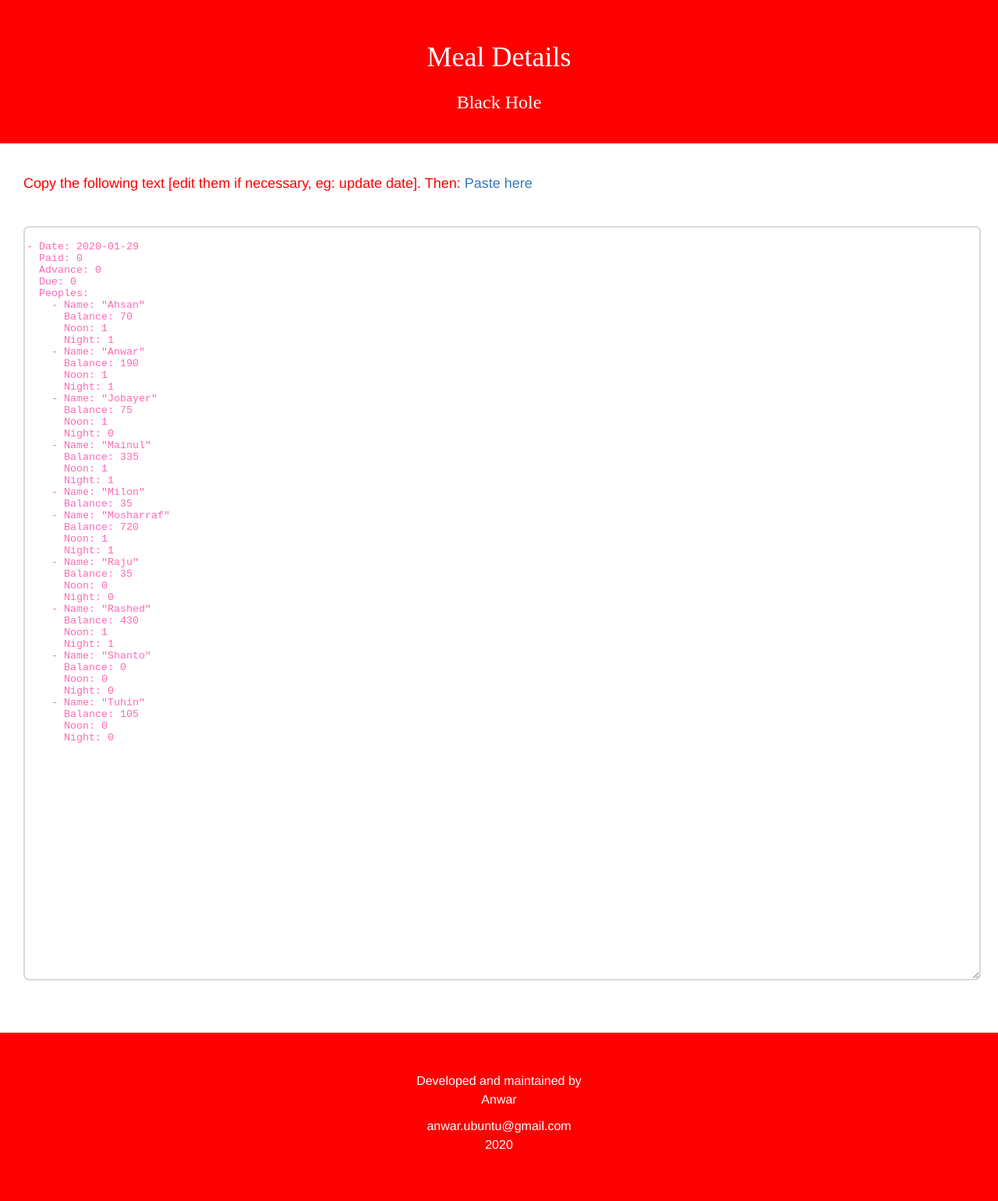
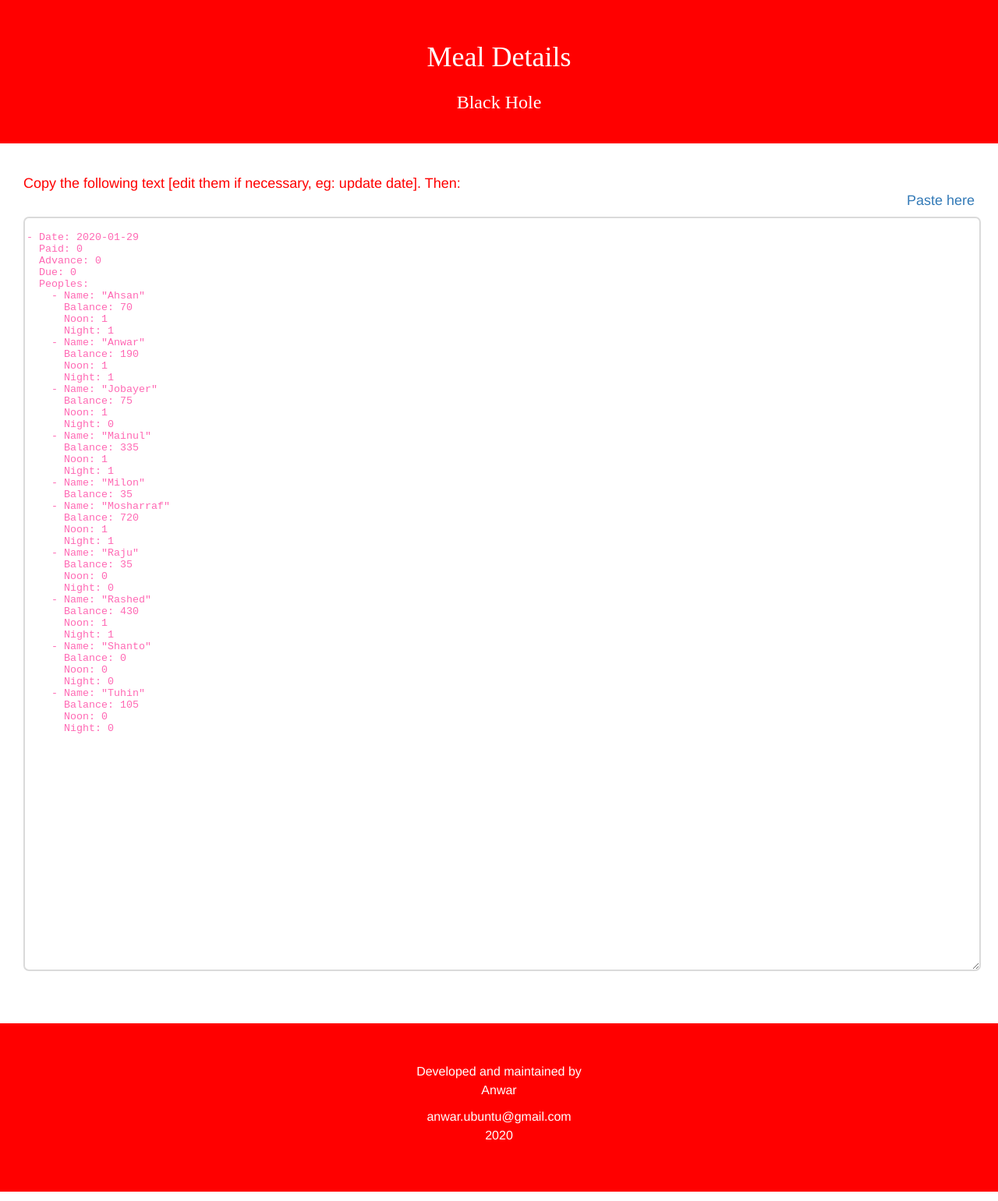
Before and after one commit to coderanwar/meals, a Jekyll site: the page built from update.html, in a window 1280 px wide. Shown: the whole page at 78% size. Built offline with Jekyll 4.4.1, drawn with Linux system fonts in a browser that asks for light colours.

Commit message:
Update update.html

```diff
--- a/update.html
+++ b/update.html
@@ -8,13 +8,13 @@ color: "white"
 <h4 style="display:inline;text-align:left;color:{{page.theme-color}};">
   Copy the following text [edit them if necessary, eg: update date]. Then:
 </h4>
-<h4 style="display:inline;text-align:right;">
+<h4 style="display:inline;text-align:right; float:right;">
   <a href="https://github.com/coderanwar/meals/edit/master/_data/meals.yml" style="">
     Paste here
   </a>
 </h4>
 <hr style="visibility:hidden;">
-<br>
+
 <!--<button class="copy-btn" onclick='copyToClipboard(this, "mealData")'>
   Copy
 </button>-->
```
